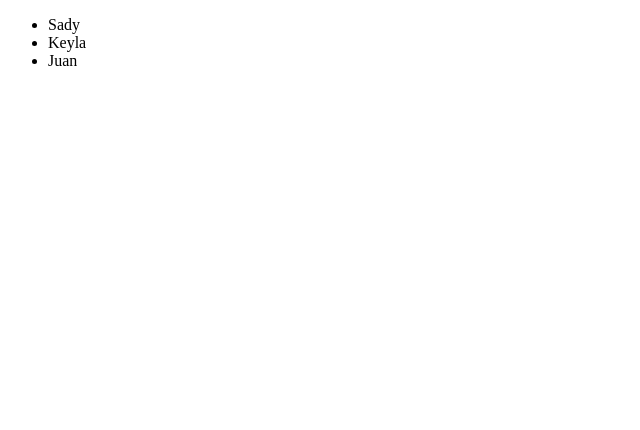
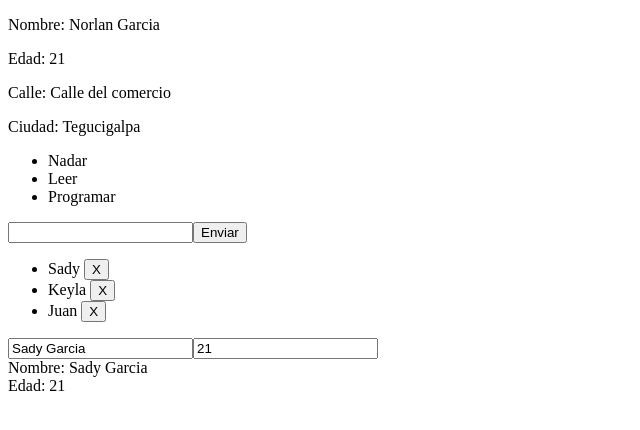
Before and after one commit to ngarcia11/Curso_Angular, an Angular app: page / in a window 1280 px wide. Shown: the top 430 px of the page, without its empty margins (0-640 px from the left). Built offline with nearby package versions, Linux system fonts and the light colour scheme.

Commit message:
Cambios nuevo formulario

```diff
--- a/src/app/app.component.html
+++ b/src/app/app.component.html
@@ -1,3 +1,32 @@
-   <ul>
-    <app-user *ngFor="let user of users" [nameUser]="user"></app-user>
+<p>Nombre: {{name}}</p>
+<p>Edad: {{age}}</p>
+<p>Calle: {{address.street}}</p>
+<p>Ciudad: {{address.city}}</p>
+<ul>
+    <li *ngFor= 'let hobby of hobbies'>
+        {{hobby}}
+    </li>
+
 </ul>
+
+<form (submit)="addUser(newUser)">
+    <input type="text" #newUser>
+    <button>Enviar</button>
+</form>
+
+<ul>
+    <li *ngFor= 'let user of users'>
+     {{user}}   <button (click)="delete(user)">
+            X
+        </button>
+    </li>
+</ul>
+
+<div>
+    <form>
+        <input type="text" name="nombre" [(ngModel)]="nombre">
+        <input type="text" name="edad" [(ngModel)]="edad">
+    </form>
+    Nombre: {{nombre}} <br>
+    Edad: {{edad}}
+</div>
--- a/src/app/app.component.ts
+++ b/src/app/app.component.ts
@@ -7,5 +7,40 @@ import { Component } from '@angular/core';
 })
 export class AppComponent {
   users = ['Sady', 'Keyla',  'Juan'];
+  activate= false;
 
+  nombre: string = 'Sady Garcia';
+   edad: number = 21;
+  name: string = 'Norlan Garcia' ;
+ age: number = 21;
+ address: {
+street: string;
+city: string ;
+};
+hobbies: string[];
+
+constructor(){
+  this.name = 'Norlan Garcia';
+  this.age = 21;
+   this.address = {
+  street : 'Calle del comercio',
+  city : 'Tegucigalpa'
+ };
+this.hobbies = ['Nadar', 'Leer', 'Programar'];
 }
+
+delete(user) {
+for(let i=0; i < this.users.length; i ++){
+  if (user == this.users[i]){
+    this.users.splice(i,1);
+  }
+}
+}
+
+addUser(newUser){
+this.users.push(newUser.value);
+newUser.value = "";
+newUser.focus;
+return false;
+}
+}
--- a/src/app/app.module.ts
+++ b/src/app/app.module.ts
@@ -1,6 +1,6 @@
 import { BrowserModule } from '@angular/platform-browser';
 import { NgModule } from '@angular/core';
-
+import { FormsModule } from '@angular/forms';
 import { AppRoutingModule } from './app-routing.module';
 import { AppComponent } from './app.component';
 import { from } from 'rxjs';
@@ -14,7 +14,8 @@ import { UserComponent } from './user/user.component';
   ],
   imports: [
     BrowserModule,
-    AppRoutingModule
+    AppRoutingModule,
+    FormsModule
   ],
   providers: [],
   bootstrap: [AppComponent]
```
